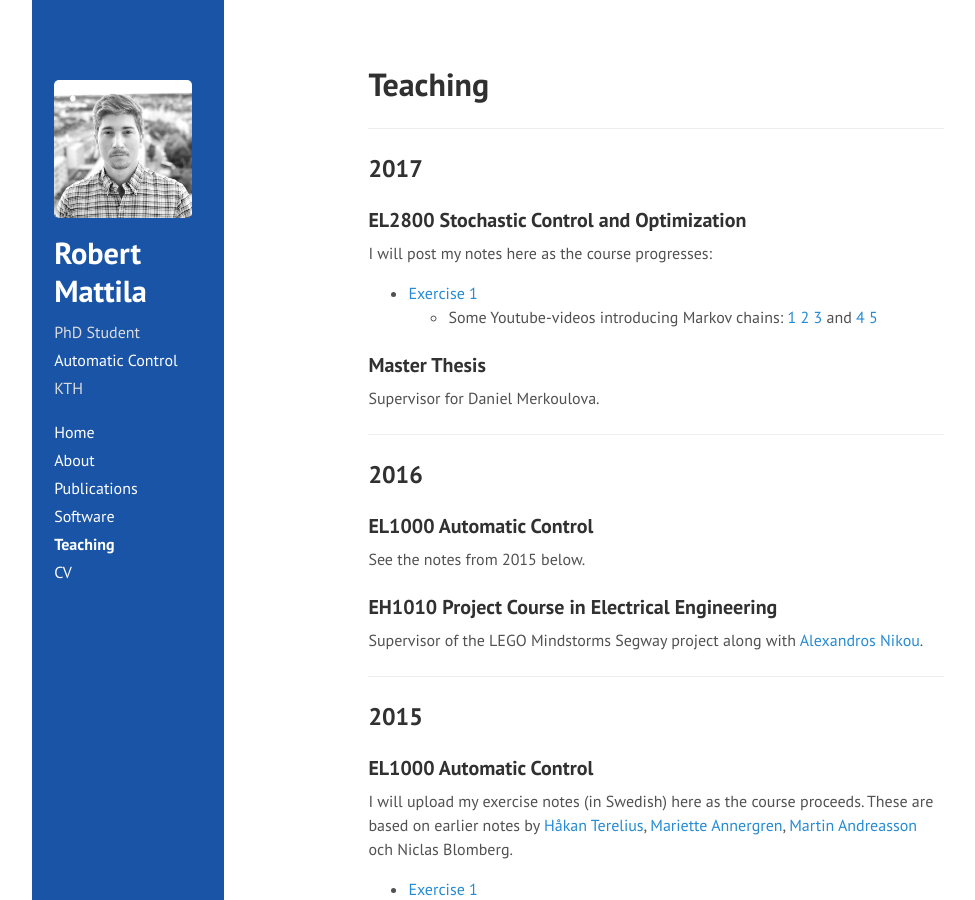
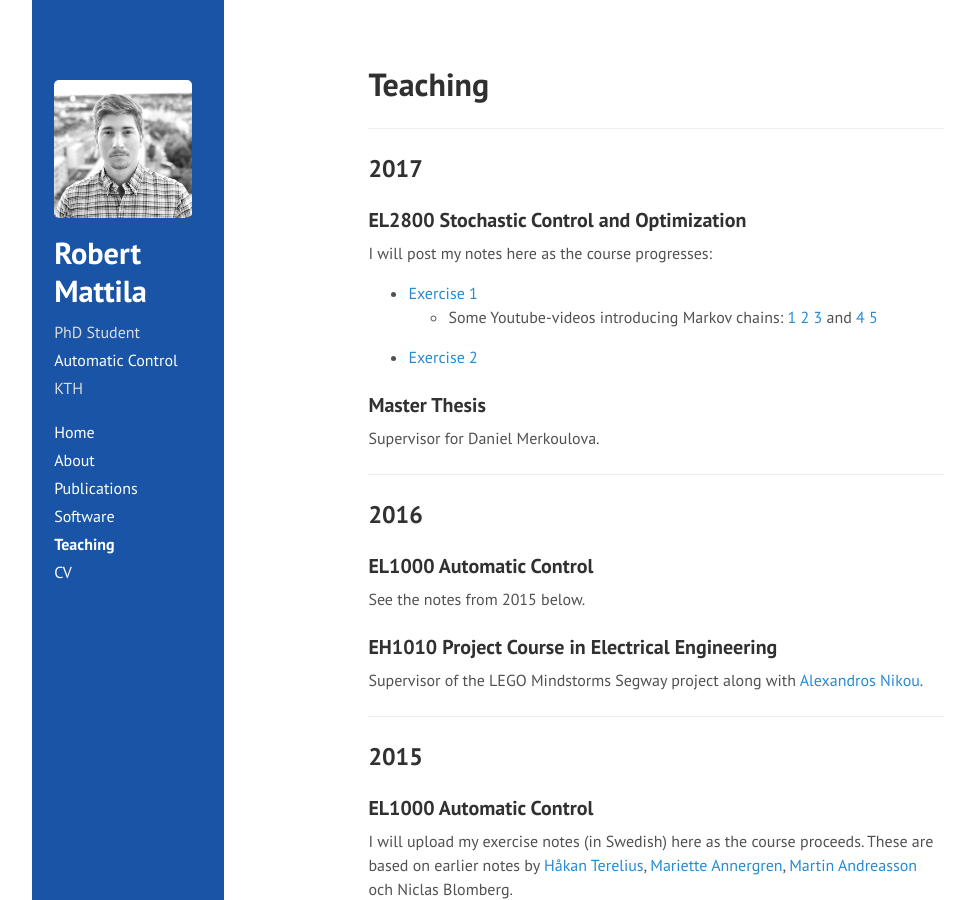
Before and after one commit to rmattila/rmattila.github.io, a Jekyll site: the page built from teaching.md, in a window 1280 px wide and 900 px high. Shown: the whole window, without its empty margins (70-1045 px from the left). Built offline with Jekyll 4.4.1, drawn with Linux system fonts in a browser that asks for light colours; comment, search, counter and statistics services are not loaded.

Commit message:
exercise 2 in el2800

```diff
--- a/teaching.md
+++ b/teaching.md
@@ -18,6 +18,7 @@ I will post my notes here as the course progresses:
 and
 [4](https://www.youtube.com/watch?v=Pce7KKeUf5w)
 [5](https://www.youtube.com/watch?v=daY4lgEyEPc)
+* [Exercise 2](http://rmattila.github.io/public/el2800_ex2.pdf)
 
 ### Master Thesis
 
```
Also changed, not shown: 1 other file.
